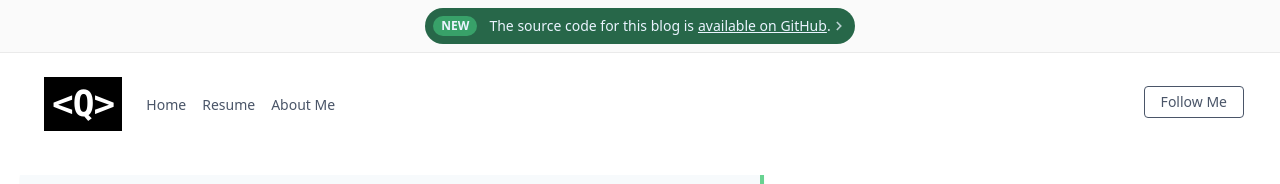
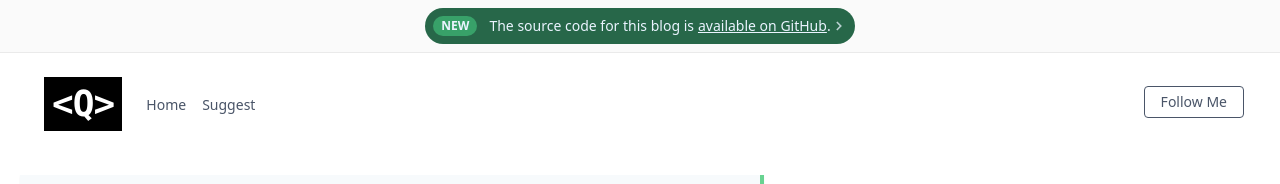
Before and after one commit to immorez/qadamgahi-ir, a Next.js app: page / in a window 1280 px wide. Shown: the top 184 px of the page. Built offline with nearby package versions, Linux system fonts and the light colour scheme.

Commit message:
'Suggest' page link added to navigation & home page intro

```diff
--- a/components/Intro/Intro.js
+++ b/components/Intro/Intro.js
@@ -44,9 +44,11 @@ const intro = () => {
             GET STARTED
           </p>
           <div>
-            <button className="bg-blue-500 hover:bg-blue-700 border border-blue-500 hover:border-transparent font-thin text-white md:ml-2 sm:mx-auto py-2 px-4 rounded-full">
-              SUGGEST ME A JOB
-            </button>
+            <a href="/suggest">
+              <button className="bg-blue-500 hover:bg-blue-700 border border-blue-500 hover:border-transparent font-thin text-white md:ml-2 sm:mx-auto py-2 px-4 rounded-full">
+                SUGGEST ME A JOB
+              </button>
+            </a>
           </div>
 
           <span className="inline-flex font-mono text-gray-600 mt-2 mx-auto">
--- a/components/UI/Navigation/NavigationItems.js
+++ b/components/UI/Navigation/NavigationItems.js
@@ -5,8 +5,7 @@ const navigationItems = () => {
     <div className="text-sm lg:flex-grow">
       <ul>
         <NavigationItem item="Home" linkTo="/" />
-        <NavigationItem item="Resume" linkTo="/" />
-        <NavigationItem item="About Me" linkTo="/" />
+        <NavigationItem item="Suggest" linkTo="/suggest" />
       </ul>
     </div>
   );
```
